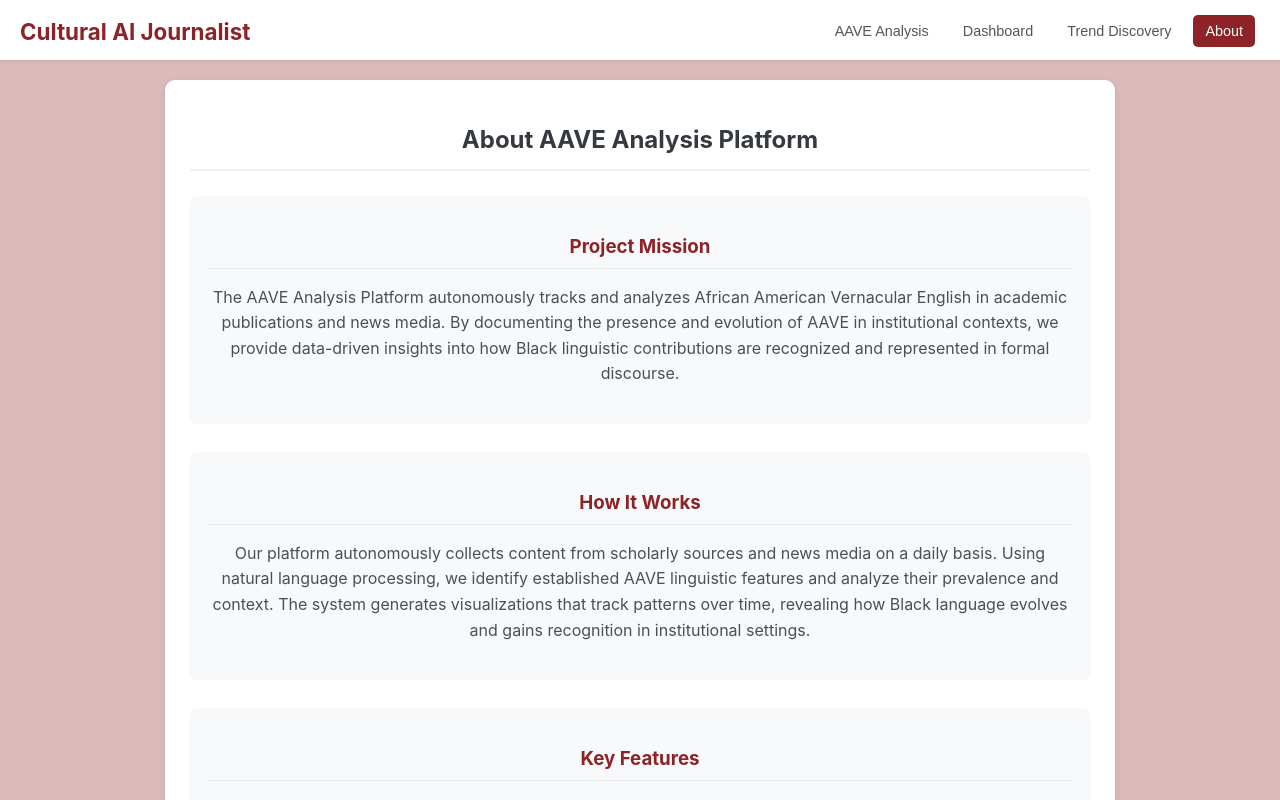
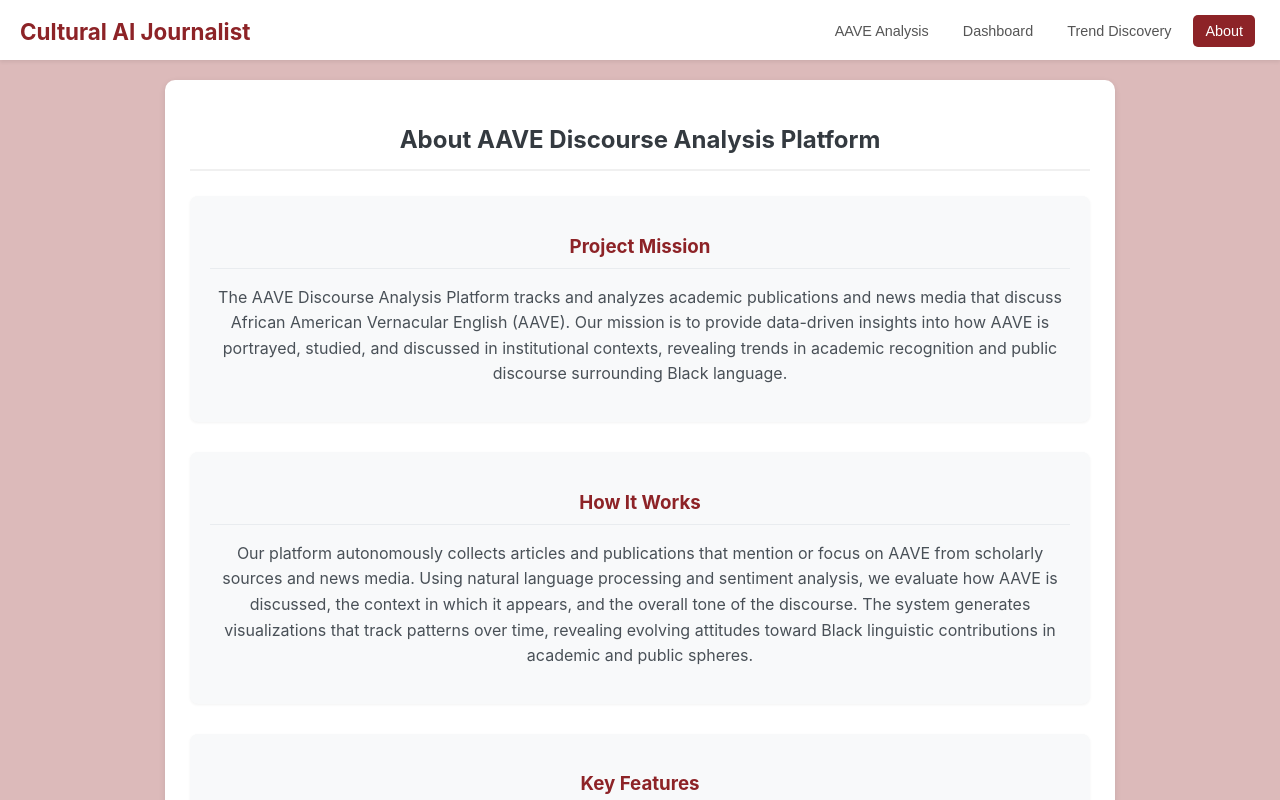
Before and after one commit to hermanjustino/ai-journalist, a React (Create React App) app: page / in a window 1280 px wide. Both pictures are taken after a click on the button "About". Built offline with nearby package versions, Linux system fonts and the light colour scheme; no server answers.

Commit message:
alter readme

```diff
--- a/src/components/AAVEDashboard/AutomatedAAVEDashboard.tsx
+++ b/src/components/AAVEDashboard/AutomatedAAVEDashboard.tsx
@@ -413,30 +413,31 @@ useEffect(() => {
       </div>
 
       <div className="aave-explanation">
-        <h3>About AAVE Linguistic Features</h3>
+        <h3>About AAVE Discourse Analysis</h3>
         <p>
-          African American Vernacular English (AAVE) is a rule-governed linguistic variety with
-          distinct grammatical features. This analysis tracks the following features:
+          This dashboard tracks academic and news articles discussing African American Vernacular English (AAVE).
+          We analyze the discourse around AAVE using sentiment analysis and content categorization.
         </p>
         <div className="feature-list">
           <div className="feature-item">
-            <h4>Copula Deletion</h4>
-            <p>Omission of forms of "to be" (e.g., "he running" instead of "he is running")</p>
+            <h4>Sentiment Analysis</h4>
+            <p>Measuring the emotional tone and attitude toward AAVE in published content</p>
           </div>
           <div className="feature-item">
-            <h4>Habitual "be"</h4>
-            <p>Use of "be" to indicate habitual actions (e.g., "she be working" to indicate "she habitually works")</p>
+            <h4>Academic Context</h4>
+            <p>Analyzing how AAVE is discussed in scholarly publications vs. news media</p>
           </div>
           <div className="feature-item">
-            <h4>Multiple Negation</h4>
-            <p>Use of multiple negative elements (e.g., "don't know nothing")</p>
+            <h4>Topic Classification</h4>
+            <p>Identifying common themes and subjects in AAVE-related discourse</p>
           </div>
           <div className="feature-item">
-            <h4>Completive "done"</h4>
-            <p>Use of "done" to mark completed actions (e.g., "he done finished")</p>
+            <h4>Citation Analysis</h4>
+            <p>Tracking how AAVE research is cited and referenced in academic contexts</p>
           </div>
         </div>
       </div>
+
     </div>
   );
 };
--- a/src/components/About.tsx
+++ b/src/components/About.tsx
@@ -4,25 +4,26 @@ import './About.css';
 const About: React.FC = () => {
   return (
     <div className="about-container">
-      <h2>About AAVE Analysis Platform</h2>
+      <h2>About AAVE Discourse Analysis Platform</h2>
 
       <section className="about-section">
         <h3>Project Mission</h3>
         <p>
-          The AAVE Analysis Platform autonomously tracks and analyzes African American Vernacular English
-          in academic publications and news media. By documenting the presence and evolution of AAVE in institutional
-          contexts, we provide data-driven insights into how Black linguistic contributions are recognized
-          and represented in formal discourse.
+          The AAVE Discourse Analysis Platform tracks and analyzes academic publications and news media
+          that discuss African American Vernacular English (AAVE). Our mission is to provide data-driven
+          insights into how AAVE is portrayed, studied, and discussed in institutional contexts, revealing
+          trends in academic recognition and public discourse surrounding Black language.
         </p>
       </section>
 
       <section className="about-section">
         <h3>How It Works</h3>
         <p>
-          Our platform autonomously collects content from scholarly sources and news media on a daily basis.
-          Using natural language processing, we identify established AAVE linguistic features and analyze
-          their prevalence and context. The system generates visualizations that track patterns over time,
-          revealing how Black language evolves and gains recognition in institutional settings.
+          Our platform autonomously collects articles and publications that mention or focus on AAVE from
+          scholarly sources and news media. Using natural language processing and sentiment analysis, we
+          evaluate how AAVE is discussed, the context in which it appears, and the overall tone of the discourse.
+          The system generates visualizations that track patterns over time, revealing evolving attitudes
+          toward Black linguistic contributions in academic and public spheres.
         </p>
       </section>
 
@@ -30,47 +31,48 @@ const About: React.FC = () => {
         <h3>Key Features</h3>
         <div className="features-grid">
           <div className="feature-card">
-            <h4>Autonomous Data Collection</h4>
-            <p>Daily automated gathering from academic and news sources</p>
+            <h4>Autonomous Article Collection</h4>
+            <p>Daily automated gathering of AAVE-related content from academic and news sources</p>
           </div>
           <div className="feature-card">
-            <h4>AAVE Pattern Recognition</h4>
-            <p>Detection of specific linguistic features like copula deletion, habitual "be", and more</p>
+            <h4>Sentiment Analysis</h4>
+            <p>Evaluation of attitudes and perspectives in discourse about AAVE</p>
           </div>
           <div className="feature-card">
             <h4>Source Comparison</h4>
-            <p>Analysis of differences in AAVE representation between academic and news contexts</p>
+            <p>Analysis of differences between academic research and news coverage of AAVE</p>
           </div>
           <div className="feature-card">
             <h4>Trend Visualization</h4>
-            <p>Interactive charts showing changing patterns over time</p>
+            <p>Interactive charts showing changing discourse patterns over time</p>
           </div>
         </div>
       </section>
 
       <section className="about-section linguistic-section">
-        <h3>AAVE Linguistic Features</h3>
+        <h3>Discourse Analysis Categories</h3>
         <p>
-          We track specific established AAVE linguistic patterns, including:
+          We categorize and analyze content discussing AAVE through multiple lenses:
         </p>
         <ul className="linguistic-list">
-          <li><strong>Copula deletion</strong>: Omission of forms of "to be" (e.g., "he going")</li>
-          <li><strong>Habitual "be"</strong>: Use of "be" to indicate recurring actions (e.g., "they be working")</li>
-          <li><strong>Multiple negation</strong>: Using multiple negative forms (e.g., "don't know nothing")</li>
-          <li><strong>Completive "done"</strong>: Using "done" to mark completed actions (e.g., "done finished")</li>
-          <li><strong>Remote time "been"</strong>: Using stressed "been" to mark actions from the distant past (e.g., "been knew")</li>
+          <li><strong>Educational Context</strong>: How AAVE is discussed in educational settings and pedagogy</li>
+          <li><strong>Linguistic Research</strong>: Academic papers analyzing AAVE structure and patterns</li>
+          <li><strong>Cultural Recognition</strong>: Articles discussing AAVE's cultural significance and heritage</li>
+          <li><strong>Social Commentary</strong>: Discourse on the social implications and reception of AAVE</li>
+          <li><strong>Historical Documentation</strong>: Content examining the historical development of AAVE</li>
         </ul>
       </section>
 
       <section className="about-section research-section">
         <h3>Research Foundation</h3>
         <p>
-          This project builds upon linguistic research exploring the structures and patterns of AAVE,
-          particularly the work "LOW-RESOURCE LANGUAGE MODEL WITH CYBER DEFENSE" (2022).
+          This project builds upon research in linguistics, media studies, and sentiment analysis to examine
+          public and academic discourse about African American language. We consider how discussions about AAVE
+          reflect broader cultural attitudes toward linguistic diversity and Black cultural expressions.
         </p>
         <p>
-          Our goal is to expand to other languages from the African diaspora globally, including Caribbean Creole languages,
-          West African dialects, Black British linguistic patterns, and Afro-Brazilian Portuguese variations.
+          Our goal is to provide an objective, data-driven view of the evolving conversation around AAVE in
+          academia and public discourse, tracking citation patterns, sentiment trends, and topic evolution.
         </p>
       </section>
 
@@ -90,14 +92,15 @@ const About: React.FC = () => {
             <div className="tech-badges">
               <span className="tech-badge">Node.js</span>
               <span className="tech-badge">Express.js</span>
-              <span className="tech-badge">Python (scholarly)</span>
+              <span className="tech-badge">NLP Libraries</span>
             </div>
           </div>
           <div className="tech-category">
-            <h4>Data Sources</h4>
+            <h4>Analysis</h4>
             <div className="tech-badges">
-              <span className="tech-badge">Google Scholar</span>
-              <span className="tech-badge">News API</span>
+              <span className="tech-badge">Sentiment Analysis</span>
+              <span className="tech-badge">Topic Modeling</span>
+              <span className="tech-badge">Citation Analysis</span>
             </div>
           </div>
         </div>
```
Also changed, not shown: 2 other files (tests, documents, lock files or other folders).
